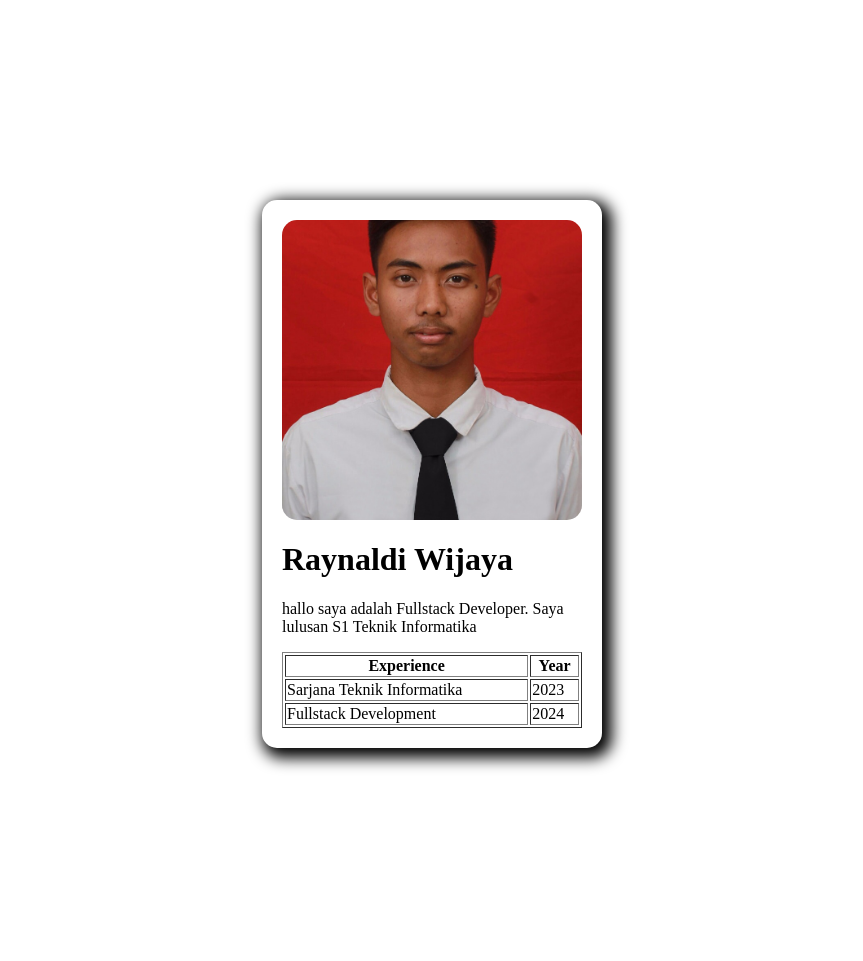
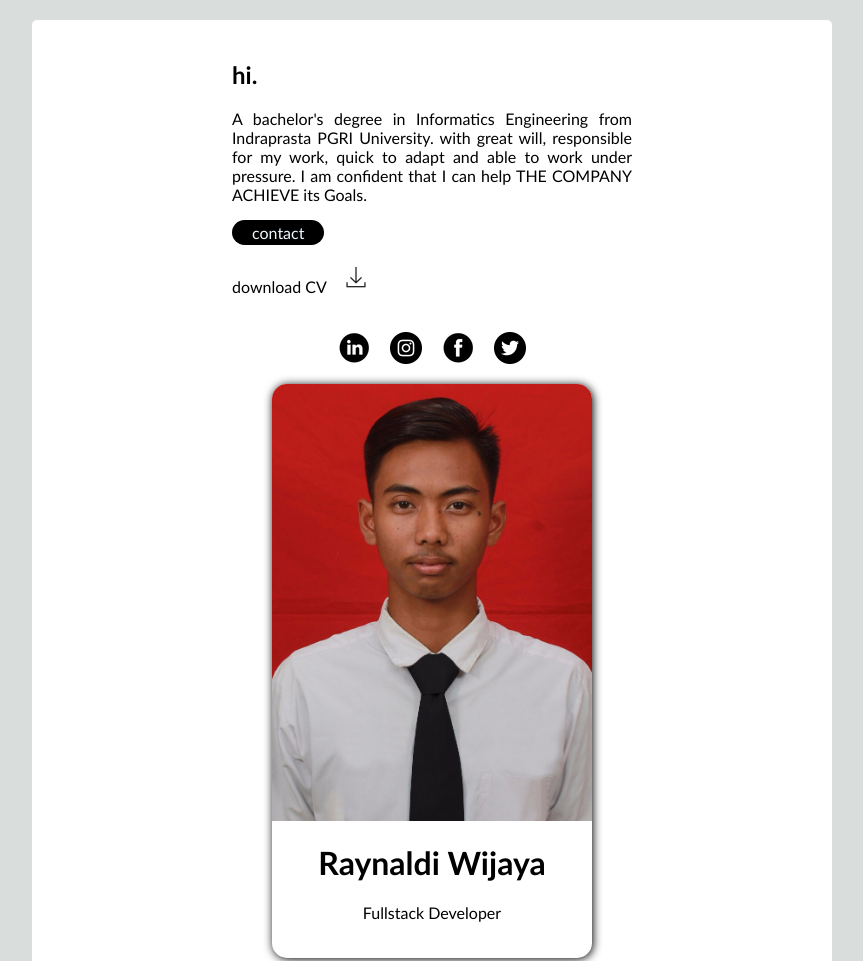
Before and after one commit to raywijaya/wijaya-personal-web, a plain HTML site: page index.html in a window 1280 px wide. Shown: the top 961 px of the page, without its empty margins (208-1071 px from the left). Drawn offline with Linux system fonts and the light colour scheme.

Commit message:
initial commit

```diff
--- a/index.html
+++ b/index.html
@@ -12,26 +12,26 @@
     <head>
         <title>B52 - Project Pertofolio</title>
     </head>
-    <body>
-        <div style="width: 300px; padding: 20px; margin:200px auto; box-shadow: 5px 5px 15px 5px black; border-radius: 15px;">
-            <img src="./assets/img/Foto Reyy.jpg" alt="ini foto ku loh"  style="width: 100%;height: 300px; object-fit: cover; border-radius: 15px;"/>
-            <h1>Raynaldi Wijaya</h1>
-            <P>hallo saya adalah Fullstack Developer. Saya lulusan S1 Teknik Informatika</P>
-            <table border ="1" style="width: 100%;">
-                <tr>
-                    <th>Experience</th>
-                    <th>Year</th>
-                </tr>
-                <tr>
-                    <td>Sarjana Teknik Informatika</td>
-                    <td>2023</td>
-                </tr>
-                <tr>
-                    <td>Fullstack Development</td>
-                    <td>2024</td>
-                </tr>
-            </table>
-
+    <body style="background-color:#D9DDDC;">
+        <div style="width: 400px; background-color: white; padding: 20px 200px 20px 200px; margin:20px auto; text-align: justify; font-family: Calibri; border-radius: 5px;">
+            <h2>
+                hi.
+            </h2>
+            <p>
+                A bachelor's degree in Informatics Engineering from Indraprasta PGRI University. with great will, responsible for my work, quick to adapt and able to work under pressure. I am confident that I can help THE COMPANY ACHIEVE its Goals.
+            </p>
+            <div style="background-color: black; width: fit-content; border-radius: 15px;">
+                <p style="color: aliceblue;  padding: 3px 20px 3px 20px;"> contact </p>
+            </div>
+            <p>download CV <img style="margin: auto 10px ;" src="./assets/img/download.png"/></p>
+            <div style="width :80%; margin: auto; text-align: center; padding: 20px 20px;">
+                <img style="margin: 0 10px;" src="./assets/img/linkedin.png"/><img style="margin: 0 10px;" src="./assets/img/instagram.png"/><img style="margin: 0 10px;" src="./assets/img/fb.png"/><img style="margin: 0 10px;" src="./assets/img/twit.png"/>
+            </div>
+            <div style="width: 80%; padding: 0 0 20px 0; margin: auto; border-radius: 15px; box-shadow: 1px 1px 10px 0px;">
+                <img src="./assets/img/Foto Reyy.jpg" alt="ini foto ku loh"  style="width: 100%; border-radius: 15px 15px 0 0; object-fit: cover; "/>
+                <h1 style="text-align: center;">Raynaldi Wijaya</h1>
+                <p style="text-align: center;">Fullstack Developer</p>
+            </div>
         </div>
     </body>
 </html>
```
Also changed, not shown: assets/img/download.png (added), assets/img/fb.png (added), assets/img/instagram.png (added), assets/img/linkedin.png (added), assets/img/twit.png (added).
